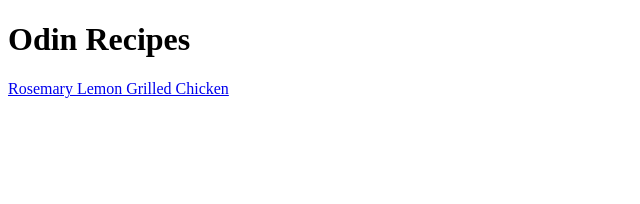
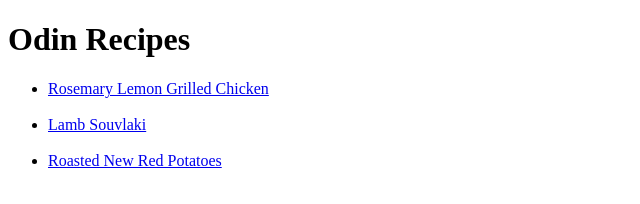
Before and after one commit to rihards03/odin-recipes, a plain HTML site: page index.html in a window 1280 px wide. Shown: the whole page, without its empty margins (0-640 px from the left). Drawn offline with Linux system fonts and the light colour scheme.

Commit message:
Added more recipes on index.html

```diff
--- a/index.html
+++ b/index.html
@@ -7,6 +7,10 @@
 </head>
 <body>
     <h1>Odin Recipes</h1>
-    <a href="recipes/rosemary-lemon-grilled-chicken.html">Rosemary Lemon Grilled Chicken</a>
+    <ul>
+        <li><a href="recipes/rosemary-lemon-grilled-chicken.html">Rosemary Lemon Grilled Chicken</a></li><br>
+        <li><a href="lamb-souvlaki.html">Lamb Souvlaki</a></li><br>
+        <li><a href="roasted-new-red-potatoes.html">Roasted New Red Potatoes</a></li><br>
+    </ul>
 </body>
 </html>
```
